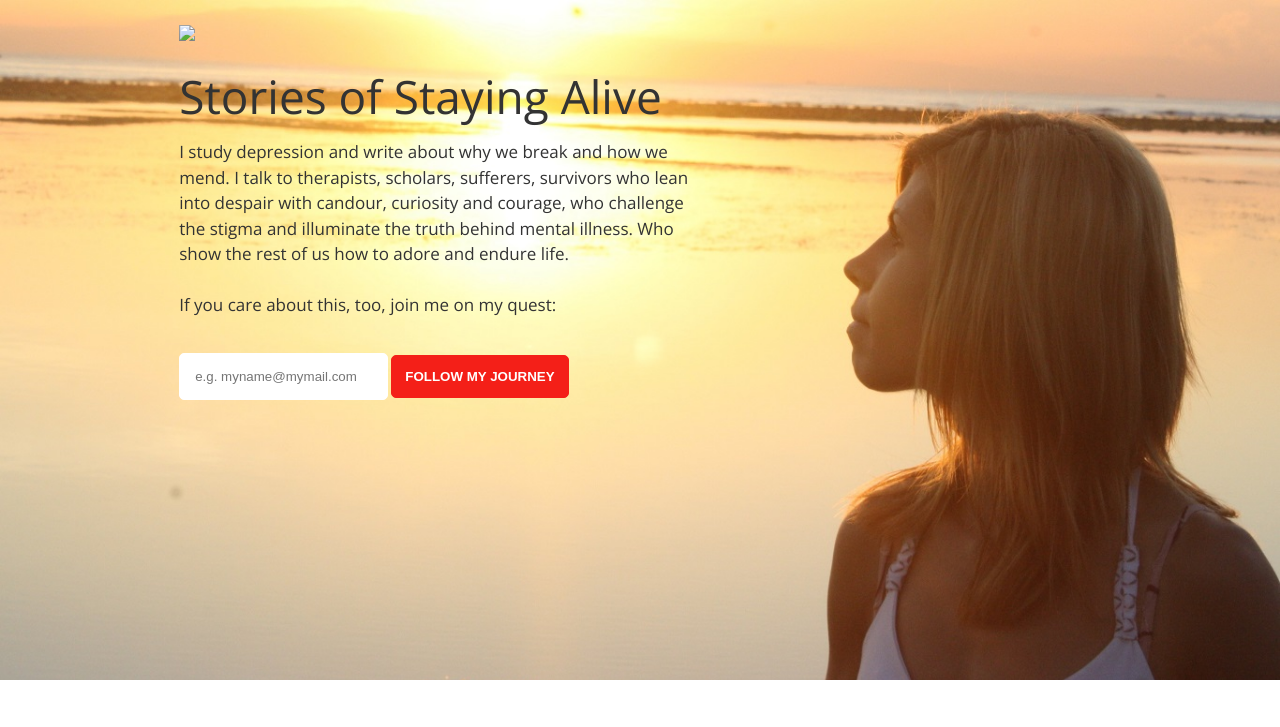
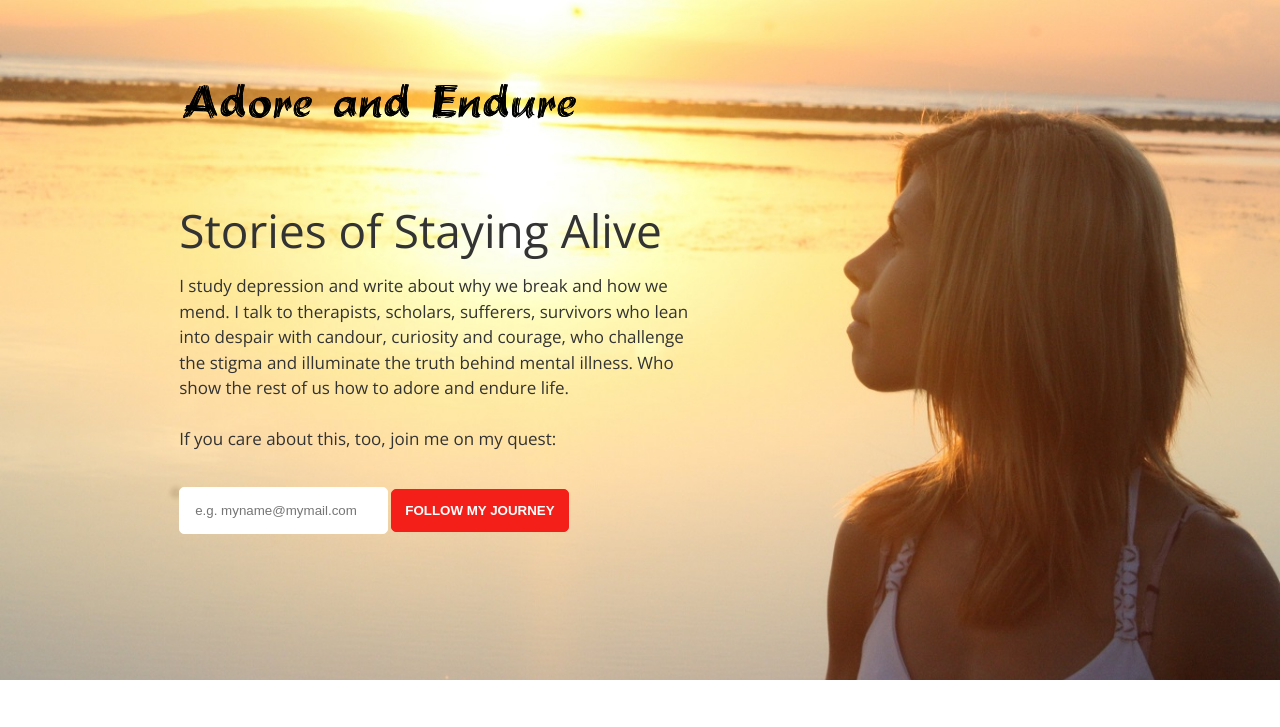
Before and after one commit to ellie-d/ellie-d.github.io, a plain HTML site: page index.html in a window 1280 px wide. Shown: the top 727 px of the page. Drawn offline with nearby package versions, Linux system fonts and the light colour scheme; a web font is replaced by a local one.

Commit message:
Update index.html

```diff
--- a/index.html
+++ b/index.html
@@ -14,7 +14,7 @@
 <!-- Header -->
 
   <section class="header">
-    <img id="logo" src="ellie-d.github.io/logo.png">
+    <img id="logo" src="ellie-d.github.io/images/logo.png">
     <h1>Stories of Staying Alive</h1>
     <p id="about-me">
       I study depression and write about why we break and how we mend.
```
